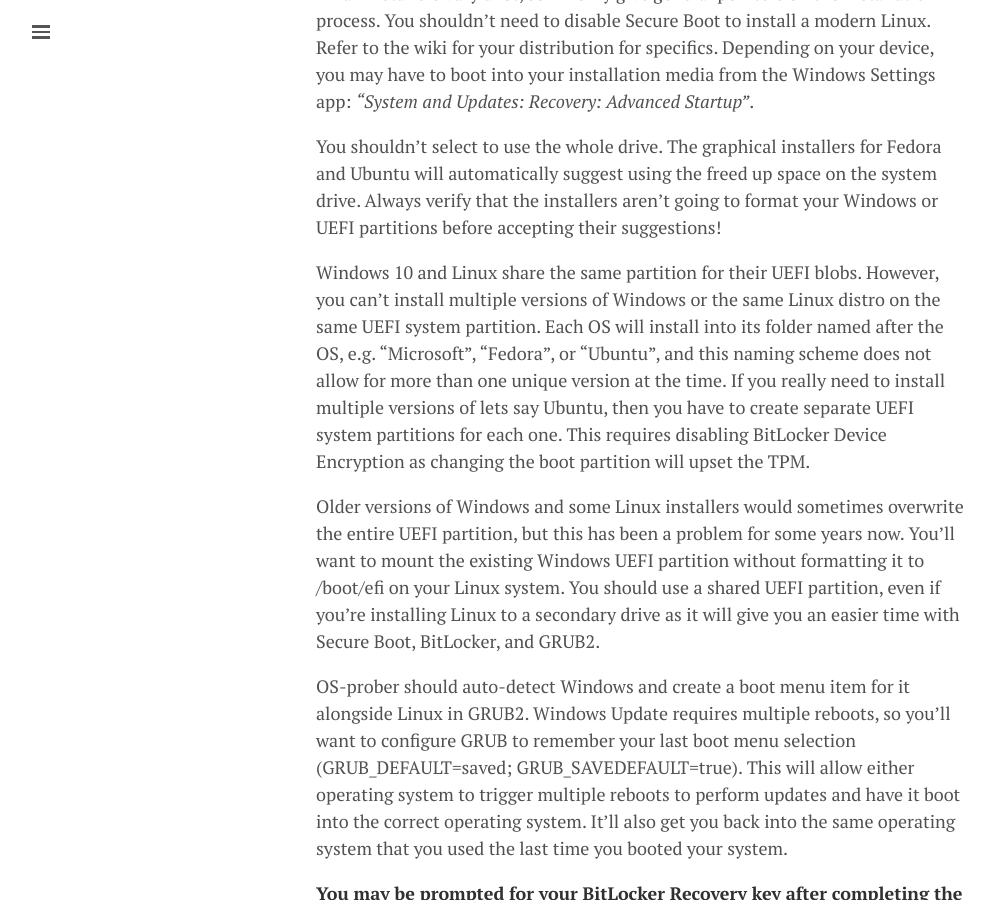
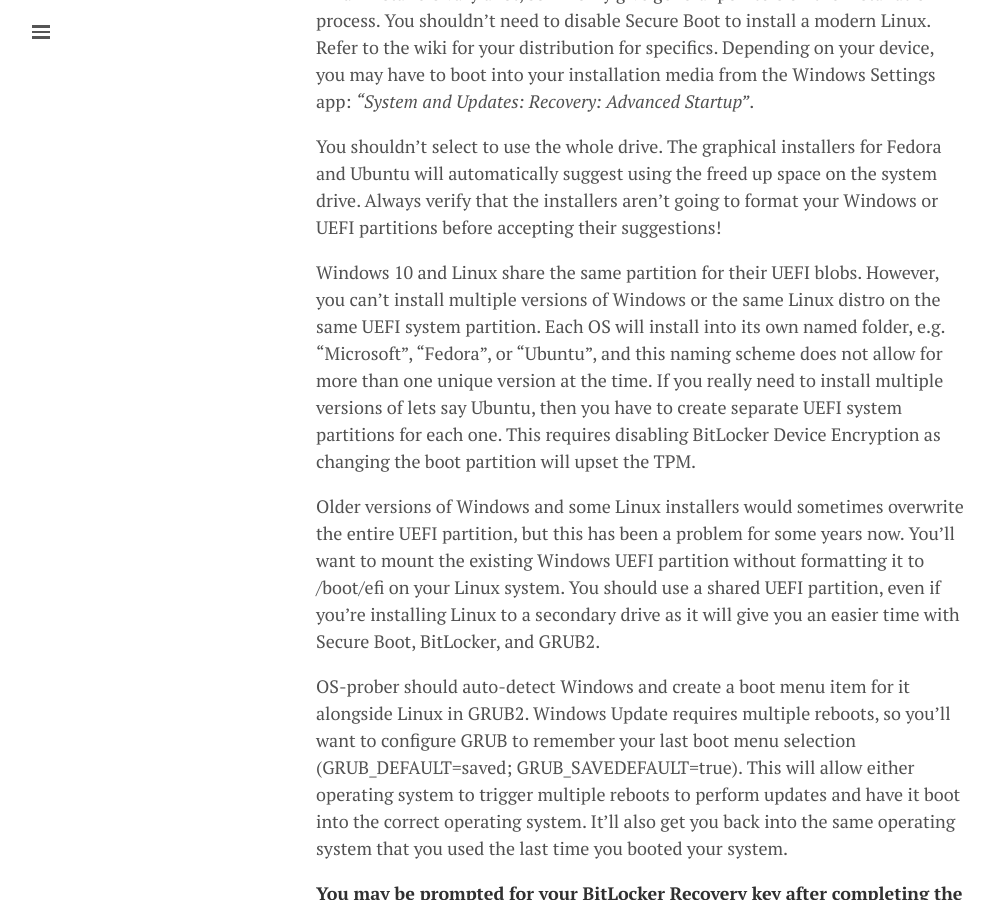
Before and after one commit to lgeurts/lgeurts.github.io, a Jekyll site: the page built from _posts/2019-03-19-dual-booting-windows-and-linux.md, in a window 1280 px wide and 900 px high, scrolled down 2518 px. Shown: the whole window, without its empty margins (0-994 px from the left). Built offline with Jekyll 4.4.1, drawn with Linux system fonts in a browser that asks for light colours; nearby versions of some CDN libraries; comment, search, counter and statistics services are not loaded.

Commit message:
Update 2019-03-19-dual-booting-windows-and-linux.md

```diff
--- a/_posts/2019-03-19-dual-booting-windows-and-linux.md
+++ b/_posts/2019-03-19-dual-booting-windows-and-linux.md
@@ -47,7 +47,7 @@
 
 You shouldn't select to use the whole drive. The graphical installers for Fedora and Ubuntu will automatically suggest using the freed up space on the system drive. Always verify that the installers aren’t going to format your Windows or UEFI partitions before accepting their suggestions!
 
-Windows 10 and Linux share the same partition for their UEFI blobs. However, you can't install multiple versions of Windows or the same Linux distro on the same UEFI system partition. Each OS will install into its folder named after the OS, e.g. "Microsoft", “Fedora”, or "Ubuntu”, and this naming scheme does not allow for more than one unique version at the time. If you really need to install multiple versions of lets say Ubuntu, then you have to create separate UEFI system partitions for each one. This requires disabling BitLocker Device Encryption as changing the boot partition will upset the TPM.
+Windows 10 and Linux share the same partition for their UEFI blobs. However, you can't install multiple versions of Windows or the same Linux distro on the same UEFI system partition. Each OS will install into its own named folder, e.g. "Microsoft", “Fedora”, or "Ubuntu”, and this naming scheme does not allow for more than one unique version at the time. If you really need to install multiple versions of lets say Ubuntu, then you have to create separate UEFI system partitions for each one. This requires disabling BitLocker Device Encryption as changing the boot partition will upset the TPM.
 
 Older versions of Windows and some Linux installers would sometimes overwrite the entire UEFI partition, but this has been a problem for some years now. You’ll want to mount the existing Windows UEFI partition without formatting it to /boot/efi on your Linux system. You should use a shared UEFI partition, even if you’re installing Linux to a secondary drive as it will give you an easier time with Secure Boot, BitLocker, and GRUB2.
 
```
